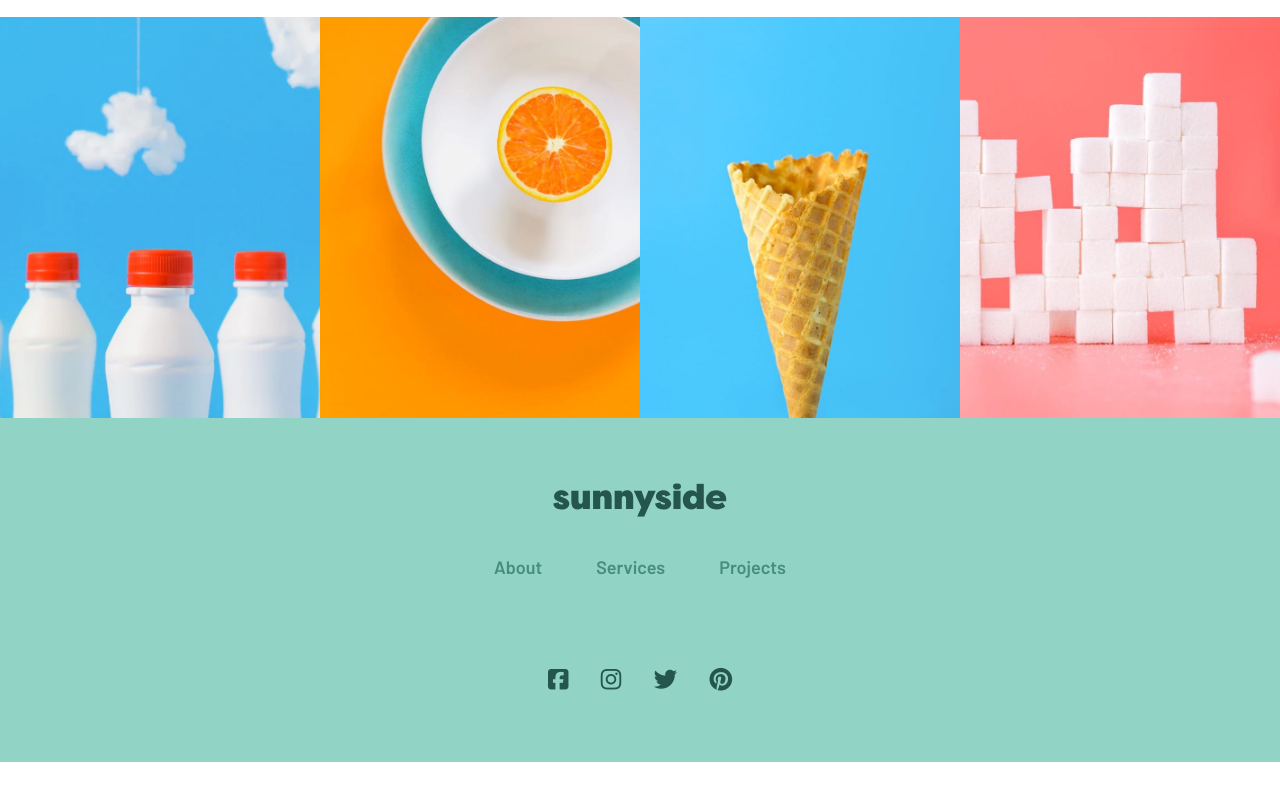
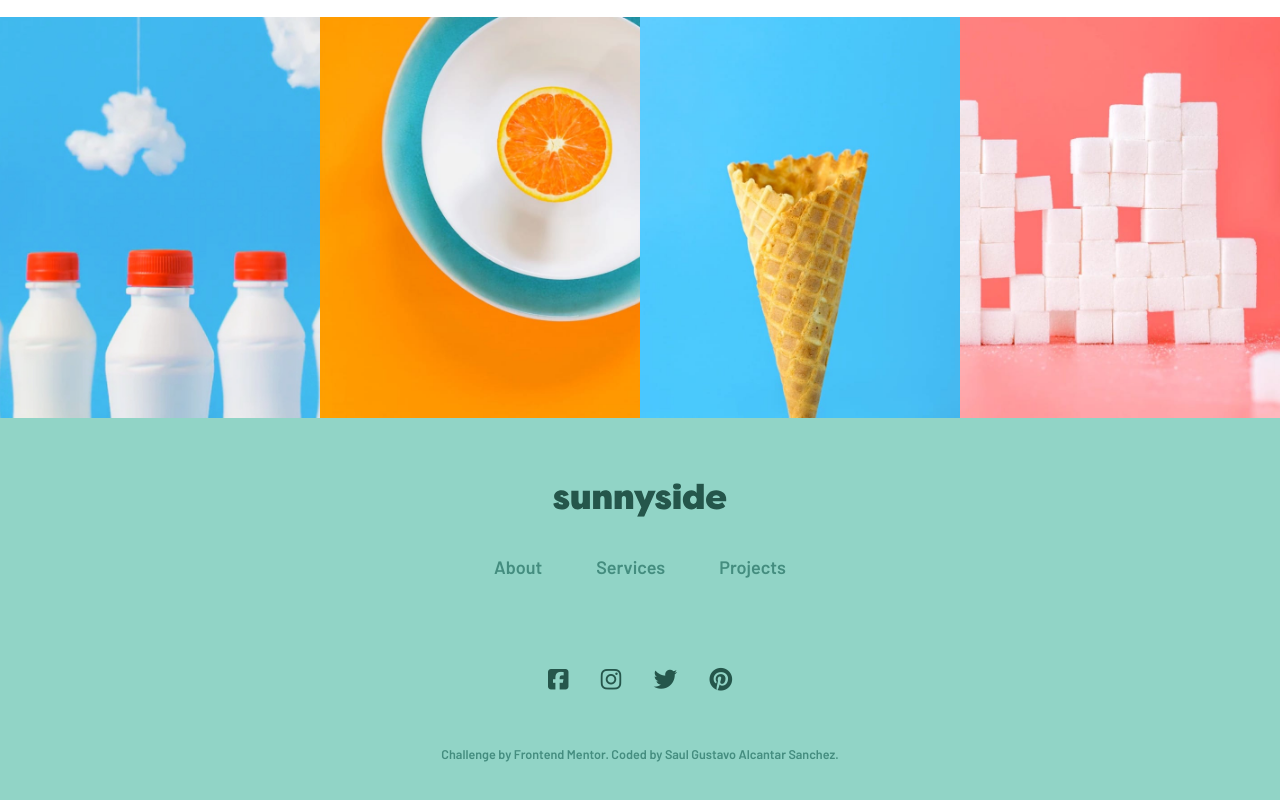
Before and after one commit to saul-gustavo/sunnyside-landing-page, a plain HTML site: page index.html in a window 1280 px wide. Shown: the part 3741-4541 px from the top of the page. Before the commit the page ends 4503 px from the top, so only its background shows below. Drawn offline with Linux system fonts and the light colour scheme.

Commit message:
Se agrego link del creador

```diff
--- a/index.html
+++ b/index.html
@@ -239,6 +239,11 @@
         <i class="fa-brands fa-twitter"></i>
         <i class="fa-brands fa-pinterest"></i>
       </div>
+
+      <div class="attribution">
+        Challenge by <a href="https://www.frontendmentor.io?ref=challenge" target="_blank">Frontend Mentor</a>.
+        Coded by <a href="https://github.com/Saul-Gustavo" target="_blank">Saul Gustavo Alcantar Sanchez</a>.
+      </div>
     </footer>
 
   </div>
--- a/styles.css
+++ b/styles.css
@@ -423,6 +423,23 @@ a {text-decoration: none;}
     color: var(--white);
 }
 
+.attribution {
+    text-align: center;
+    margin-top: 3rem;
+    font-size: 0.7rem;
+    color: var(--dark-moderate-cyan);
+}
+
+.attribution a {
+    text-decoration: none;
+    color: var(--dark-moderate-cyan);
+    transition: color 0.3s ease;
+}
+
+.attribution a:hover {
+    color: var(--dark-desaturated-cyan);
+}
+
 @media (min-width: 550px) {
     .home {
         height: 700px;
```
